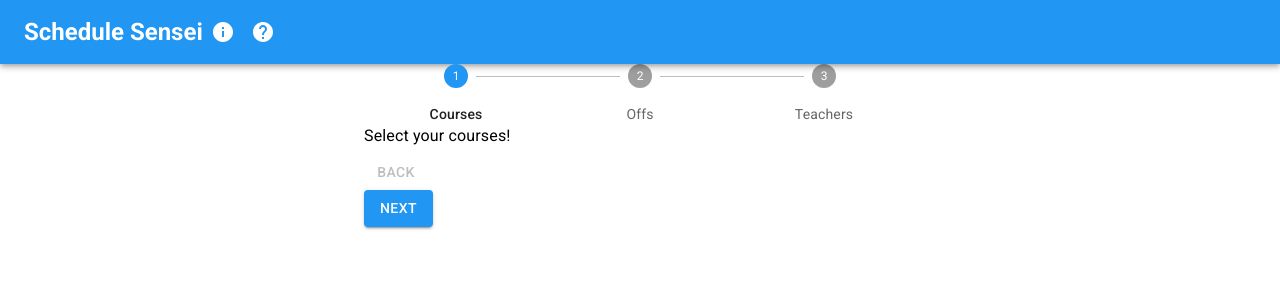
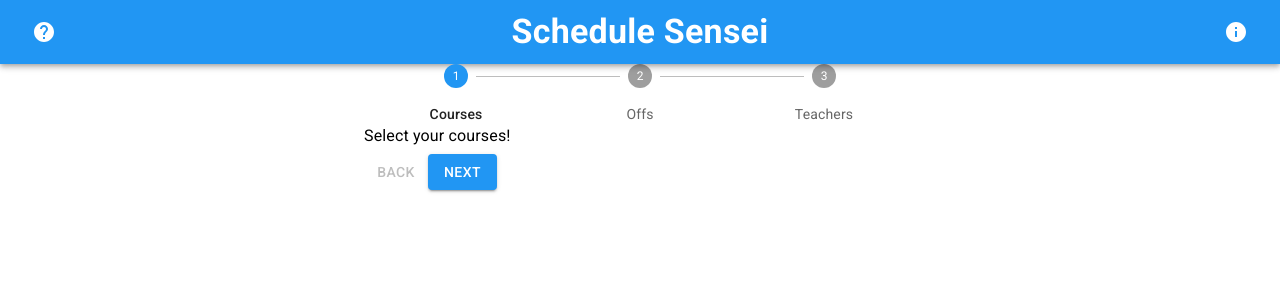
Before and after one commit to matthewa313/schedule-sensei, a React (Create React App) app: page / in a window 1280 px wide. Shown: the top 300 px of the page. Built offline with nearby package versions, Linux system fonts and the light colour scheme.

Commit message:
Update UI

```diff
--- a/package.json
+++ b/package.json
@@ -8,6 +8,7 @@
     "@mui/icons-material": "^5.4.2",
     "@mui/material": "^5.4.2",
     "@mui/styles": "^5.4.2",
+    "@mui/system": "^5.4.3",
     "@testing-library/jest-dom": "^5.16.2",
     "@testing-library/react": "^12.1.3",
     "@testing-library/user-event": "^13.5.0",
--- a/src/App.js
+++ b/src/App.js
@@ -19,6 +19,7 @@
 import { Help, Info } from '@mui/icons-material';
 import { red, blue } from '@mui/material/colors';
 import { makeStyles } from '@mui/styles';
+import { styled } from '@mui/system';
 
 import SelectCourses from './steps/SelectCourses.jsx';
 import SelectOffs from './steps/SelectOffs.jsx';
@@ -35,9 +36,28 @@
 })
 
 const useStyles = makeStyles((creekTheme) => ({
+  title: {
+    flexGrow: 1,
+    textAlign: 'center',
+    fontWeight: 'bold',
+  },
+  buttonWrapper: {
+    display: 'flex',
+    marginBottom: useTheme().spacing(4),
+  },
   backButton: {
     marginRight: useTheme().spacing(1),
   },
+  nextButtonWrapper: {
+    position: 'relative',
+  },
+  nextButtonProgress: {
+    position: 'absolute',
+    top: '50%',
+    left: '50%',
+    marginTop: -12,
+    marginLeft: -12,
+  }
 }));
 
 function getContent(stepIndex) {
@@ -93,14 +113,14 @@
         {/* AppBar container */}
         <AppBar position='static'>
           <Toolbar>
-            <Typography style={{fontWeight: 'bold'}} variant='h5'>
+            <IconButton onClick={handleHelpModalOpen} color='inherit'>
+              <Help />
+            </IconButton>
+            <Typography style={{fontWeight: 'bold'}} variant='h4' className={classes.title}>
               Schedule Sensei
             </Typography>
             <IconButton color='inherit'>
               <Info onClick={handleAboutModalOpen} />
-            </IconButton>
-            <IconButton onClick={handleHelpModalOpen} color='inherit'>
-              <Help />
             </IconButton>
           </Toolbar>
         </AppBar>
@@ -135,7 +155,7 @@
         {/* Button container */}
         <Container maxWidth='sm'>
           <div className={classes.buttonWrapper}>
-            <Button className={classes.backButton} disabled={activeStep === 0} onClick={handleBack}>
+            <Button disabled={activeStep === 0} onClick={handleBack}>
               Back
             </Button>
             {activeStep === steps.length ? (
```
Also changed, not shown: 1 other file (tests, documents, lock files or other folders).
